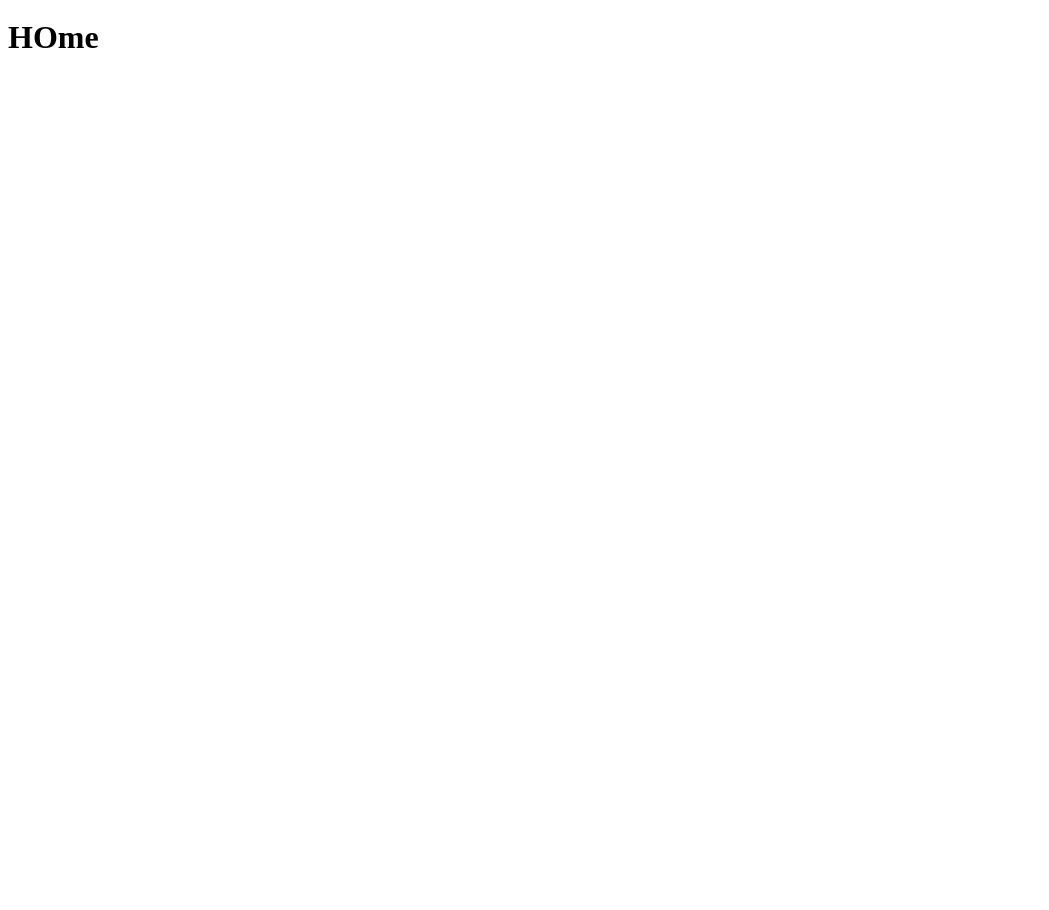
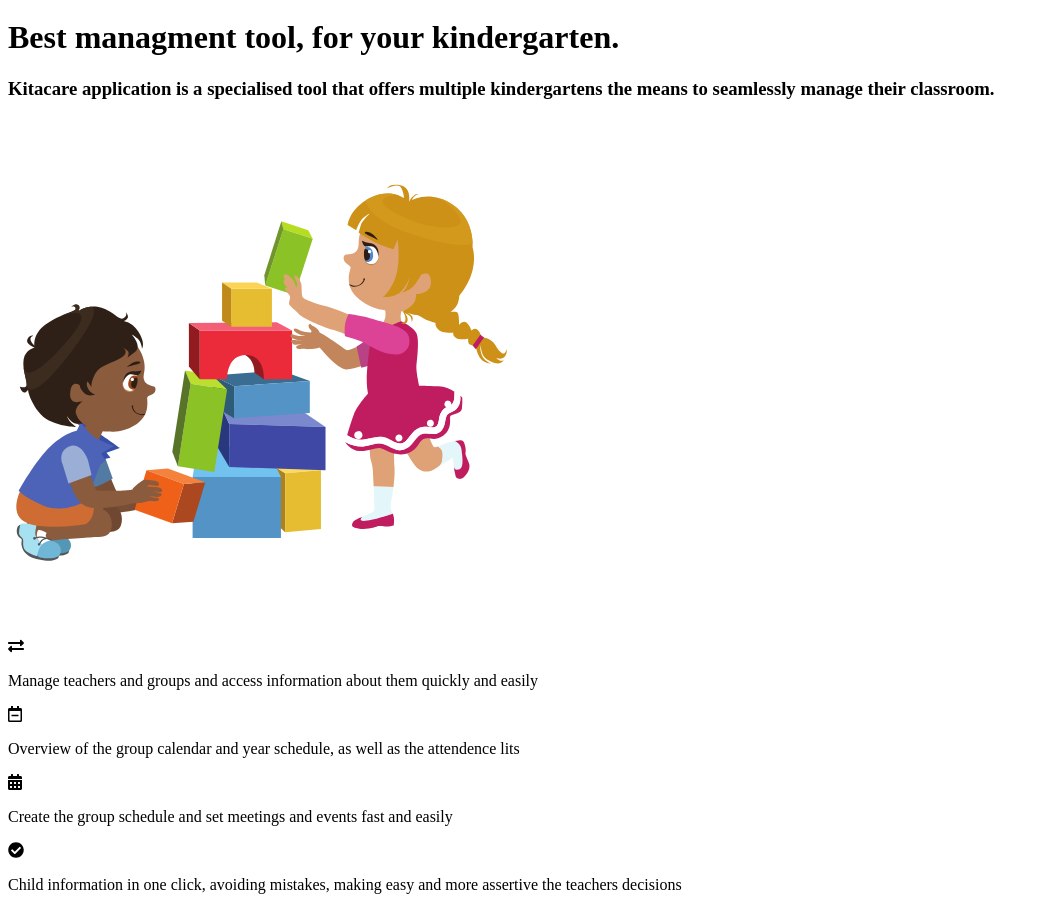
Before and after one commit to ben-gee723/kitacare, a React (Create React App) app in the folder frontend/: page /kgregister in a window 1280 px wide. Shown: the part 208-1118 px from the top of the page, without its empty margins (0-1049 px from the left). Before the commit the page ends 800 px from the top, so only its background shows below. Built offline with nearby package versions, Linux system fonts and the light colour scheme.

Commit message:
landing page  without styling

```diff
--- a/frontend/package.json
+++ b/frontend/package.json
@@ -3,6 +3,8 @@
   "version": "0.1.0",
   "private": true,
   "dependencies": {
+    "@fortawesome/free-solid-svg-icons": "^5.15.2",
+    "@fortawesome/react-fontawesome": "^0.1.14",
     "@testing-library/jest-dom": "^5.11.4",
     "@testing-library/react": "^11.1.0",
     "@testing-library/user-event": "^12.1.10",
--- a/frontend/src/components/Home.js
+++ b/frontend/src/components/Home.js
@@ -1,9 +1,39 @@
-import React from 'react'
+import { FontAwesomeIcon } from "@fortawesome/react-fontawesome";
+import { faExchangeAlt, faCalendarAlt, faCheckCircle } from "@fortawesome/free-solid-svg-icons";
+import { faCalendarMinus } from "@fortawesome/free-regular-svg-icons";
+import kids from "../images/kids.svg"
 
 export default function Home() {
-    return (
-        <div>
-            <h1>HOme</h1>
-        </div>
-    )
+  const arrow = <FontAwesomeIcon icon={faExchangeAlt} />;
+  const calendar1 = <FontAwesomeIcon icon={faCalendarMinus} />;
+  const calendar2 = <FontAwesomeIcon icon={faCalendarAlt} />;
+  const check = <FontAwesomeIcon icon={faCheckCircle} />;
+  return (
+    <div>
+      <h1>Best managment tool, for your kindergarten.</h1>
+      <div>
+        <h3>
+          Kitacare application is a specialised tool that offers multiple
+          kindergartens the means to seamlessly manage their classroom.
+        </h3>
+        <img src={kids} alt="kids"/>
+      </div>
+      <div>
+          <p>{arrow}</p>
+          <p>Manage teachers and groups and access information about them quickly and easily</p>
+      </div>
+      <div>
+          <p>{calendar1}</p>
+          <p>Overview of the group calendar and year schedule, as well as the attendence lits</p>
+      </div>
+      <div>
+          <p>{calendar2}</p>
+          <p>Create the group schedule and set meetings and events fast and easily</p>
+      </div>
+      <div>
+          <p>{check}</p>
+          <p>Child information in one click, avoiding mistakes, making easy and more assertive the teachers decisions</p>
+      </div>
+    </div>
+  );
 }
```
Also changed, not shown: 1 other file (tests, documents, lock files or other folders).
